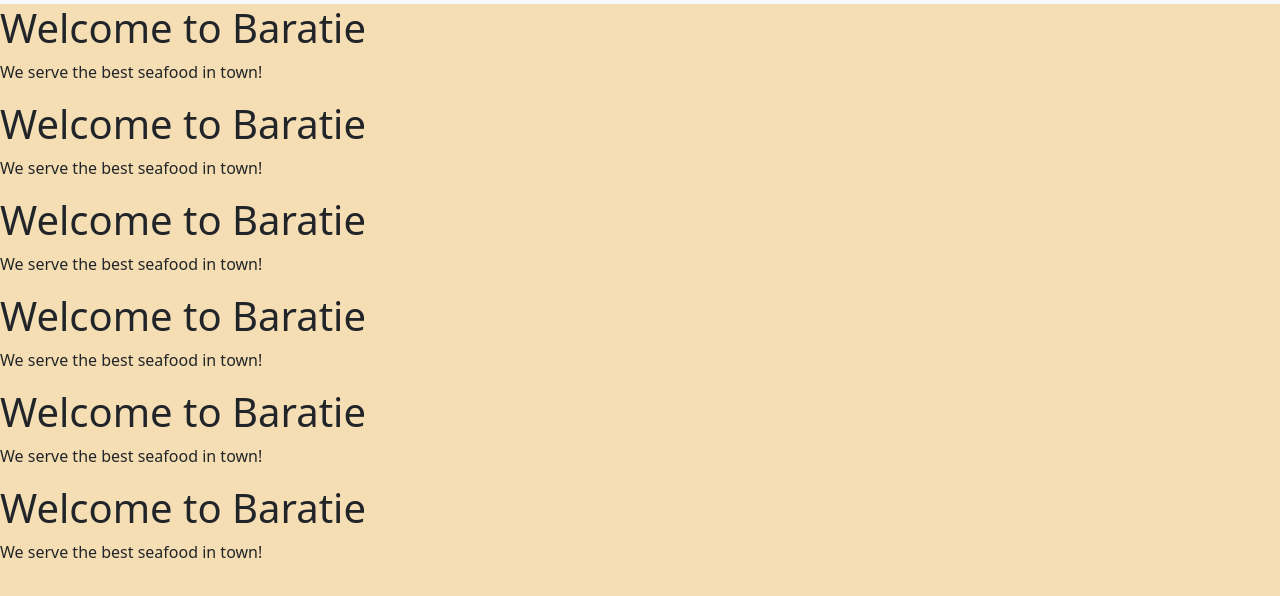
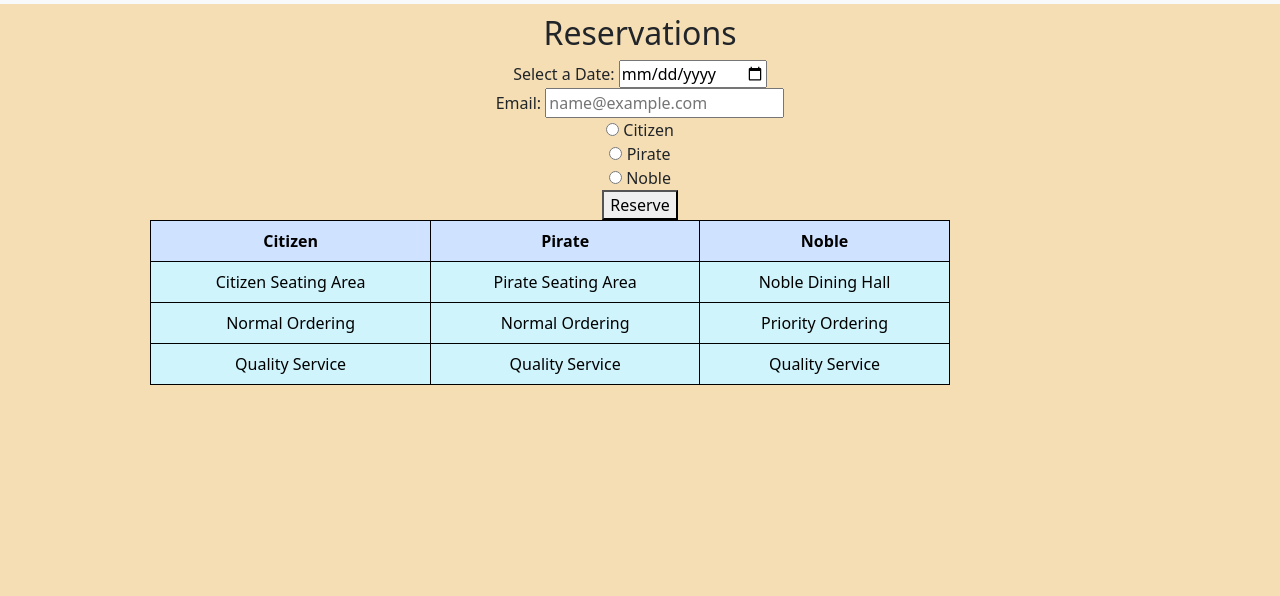
Before and after one commit to mahinhaque27/csc3750-project, a plain HTML site: page src/reservation.html in a window 1280 px wide. Shown: the part 146-742 px from the top of the page. Drawn offline with nearby package versions, Linux system fonts and the light colour scheme.

Commit message:
Finished basic framework for reservations page

```diff
--- /dev/null
+++ b/js/scripts.js
@@ -0,0 +1,5 @@
+function reserve() {
+    var date = document.getElementById("date").value;
+    alert("Your reservation is confirmed for " + date);
+    location.reload();
+}
--- a/src/reservation.html
+++ b/src/reservation.html
@@ -9,16 +9,9 @@
     <link href="../styles/homePage.css" rel="stylesheet">
     <link href="../styles/reservationPage.css" rel="stylesheet">
     <link href="https://cdn.jsdelivr.net/npm/bootstrap@5.2.3/dist/css/bootstrap.min.css" rel="stylesheet">
+    <script src="../js/scripts.js"></script>
 </head>
 <body>
-
-
-    <!--
-    <div class="content">
-        <h1>Welcome to Baratie</h1>
-        <p>We serve the best seafood in town!</p>
-    </div>
-    -->
 
     <nav class="navbar navbar-expand-lg navbar-light bg-light">
         <div class="container-fluid">
@@ -67,30 +60,67 @@
 
     </nav>
 
-    <div class="content">
-        <h1>Welcome to Baratie</h1>
-        <p>We serve the best seafood in town!</p>
+    <div class="form-content">
+        <h2>Reservations</h2>
+
+        <form>
+
+            <div class="date-select">
+                <label for="date">Select a Date:</label>
+                <input type="date" id="date" name="date" class="date-select">
+            </div>
+
+            <div class="email-select">
+                <label>Email:</label>
+                <input type="email" placeholder="name@example.com" class="email-select">
+            </div>
+
+            <div class="special">
+                <input type="radio" id="citizen" name="status" value="citizen">
+                <label for="vehicle1"> Citizen</label><br>
+
+                <input type="radio" id="pirate" name="status" value="pirate">
+                <label for="vehicle1"> Pirate</label><br>
+
+                <input type="radio" id="noble" name="status" value="noble">
+                <label for="vehicle1"> Noble</label><br>
+
+            </div>
+
+
+            <button type="button" onclick="reserve()">Reserve</button>
+        </form>
+
     </div>
-    <div class="content">
-        <h1>Welcome to Baratie</h1>
-        <p>We serve the best seafood in town!</p>
-    </div>
-    <div class="content">
-        <h1>Welcome to Baratie</h1>
-        <p>We serve the best seafood in town!</p>
-    </div>
-    <div class="content">
-        <h1>Welcome to Baratie</h1>
-        <p>We serve the best seafood in town!</p>
-    </div>
-    <div class="content">
-        <h1>Welcome to Baratie</h1>
-        <p>We serve the best seafood in town!</p>
-    </div>
-    <div class="content">
-        <h1>Welcome to Baratie</h1>
-        <p>We serve the best seafood in town!</p>
-    </div>
+
+    <table class="table">
+
+        <thead class="text-center">
+            <th class = "table-primary" scope="col">Citizen</th>
+            <th class = "table-primary" scope="col">Pirate</th>
+            <th class = "table-primary" scope="col">Noble</th>
+        </thead>
+
+        <tbody class="text-center">
+            <tr class="table-info">
+                <td>Citizen Seating Area </td>
+                <td>Pirate Seating Area </td>
+                <td>Noble Dining Hall</td>
+            </tr>
+
+            <tr class="table-info">
+                <td>Normal Ordering</td>
+                <td>Normal Ordering</td>
+                <td>Priority Ordering</td>
+            </tr>
+
+            <tr class="table-info">
+                <td>Quality Service</td>
+                <td>Quality Service</td>
+                <td>Quality Service</td>
+            </tr>
+        </tbody>
+    </table>
 
     <!--Bootstrap Links-->
     <script src="https://cdn.jsdelivr.net/npm/bootstrap@5.2.3/dist/js/bootstrap.bundle.min.js"></script>
--- a/styles/reservationPage.css
+++ b/styles/reservationPage.css
@@ -0,0 +1,36 @@
+.form-content {
+    justify-content: center;
+    text-align: center;
+}
+
+.form-content h2 {
+    margin-top: 10px;
+}
+
+.form-label {
+    max-width: 300px;
+    flex-direction: row;
+}
+
+.email-select {
+
+}
+
+.date-select {
+
+}
+
+.table {
+    width: 800px !important;
+    justify-content: center;
+    text-align: center;
+    margin-left: 150px;
+}
+
+.table td {
+    border: 1px solid black;
+}
+
+.table th {
+    border: 1px solid black;
+}
```
